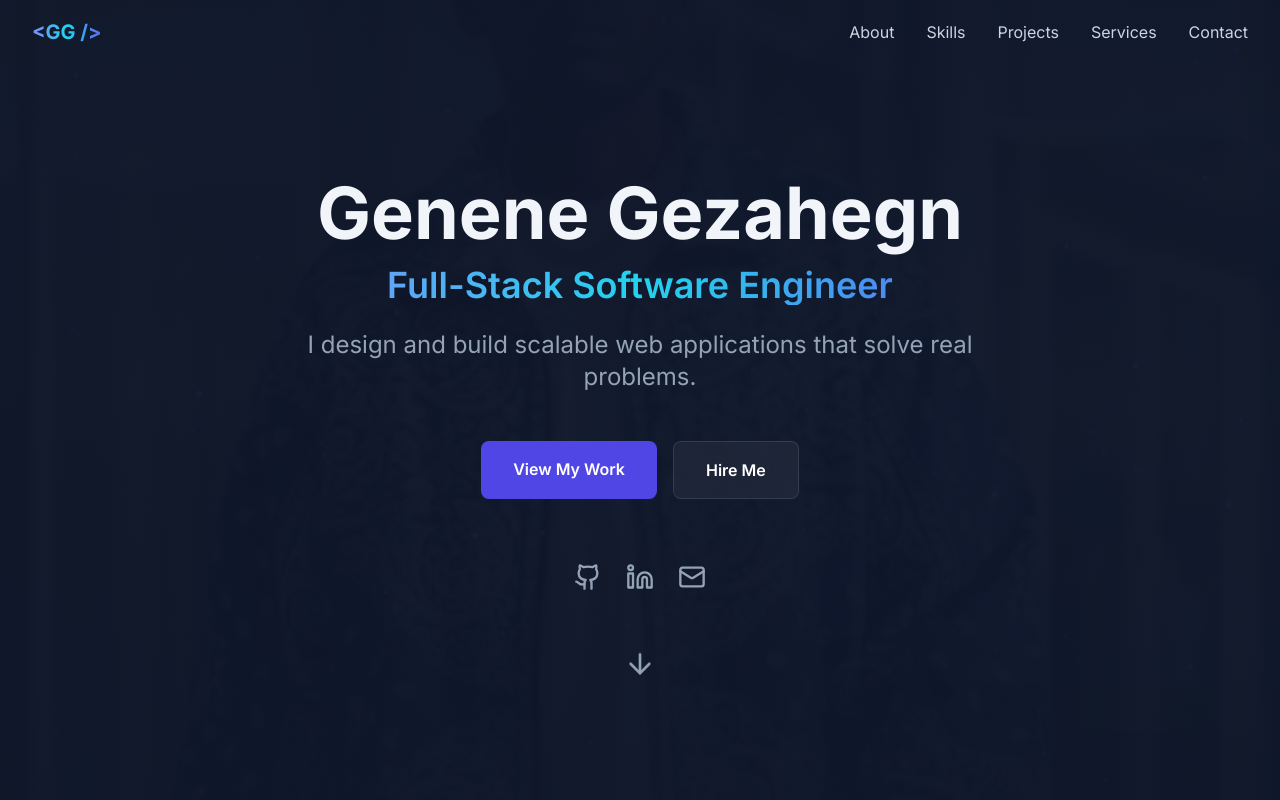
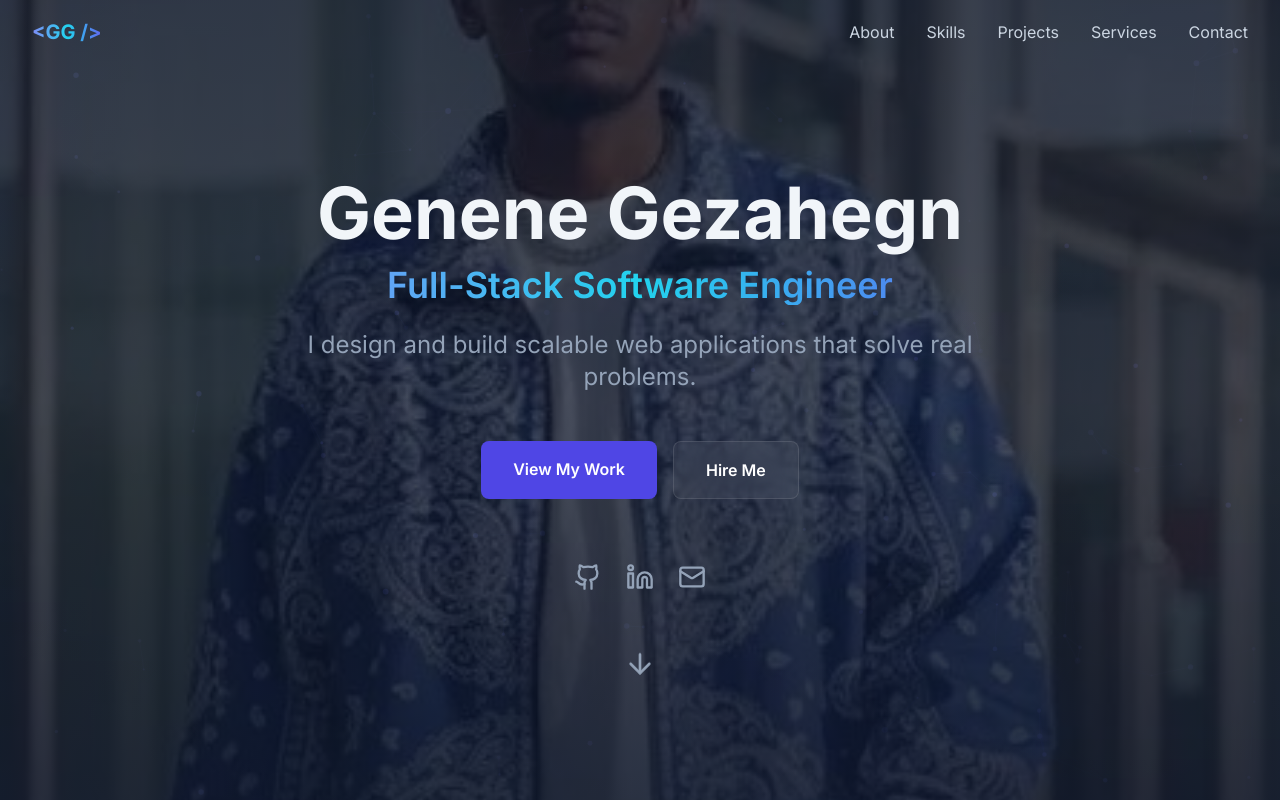
Before and after one commit to genene-gezahegn/My-portfolio, a React (Vite) app: page / in a window 1280 px wide. Shown: the top 800 px of the page. Built offline with nearby package versions, Linux system fonts and the light colour scheme.

Commit message:
Make profile photo more visible in background

```diff
--- a/src/components/Hero.jsx
+++ b/src/components/Hero.jsx
@@ -6,11 +6,11 @@ const Hero = () => {
     <section className="relative min-h-screen flex items-center justify-center pt-16 overflow-hidden">
       {/* Background Photo with Overlay */}
       <div className="absolute inset-0 z-0">
-        <div className="absolute inset-0 bg-gradient-to-b from-slate-900/95 via-slate-900/90 to-slate-900/95 z-10"></div>
+        <div className="absolute inset-0 bg-gradient-to-b from-slate-900/70 via-slate-900/60 to-slate-900/80 z-10"></div>
         <img
           src="/profile.jpg"
           alt="Genene Gezahegn"
-          className="w-full h-full object-cover opacity-30"
+          className="w-full h-full object-cover opacity-60"
         />
       </div>
 
```
